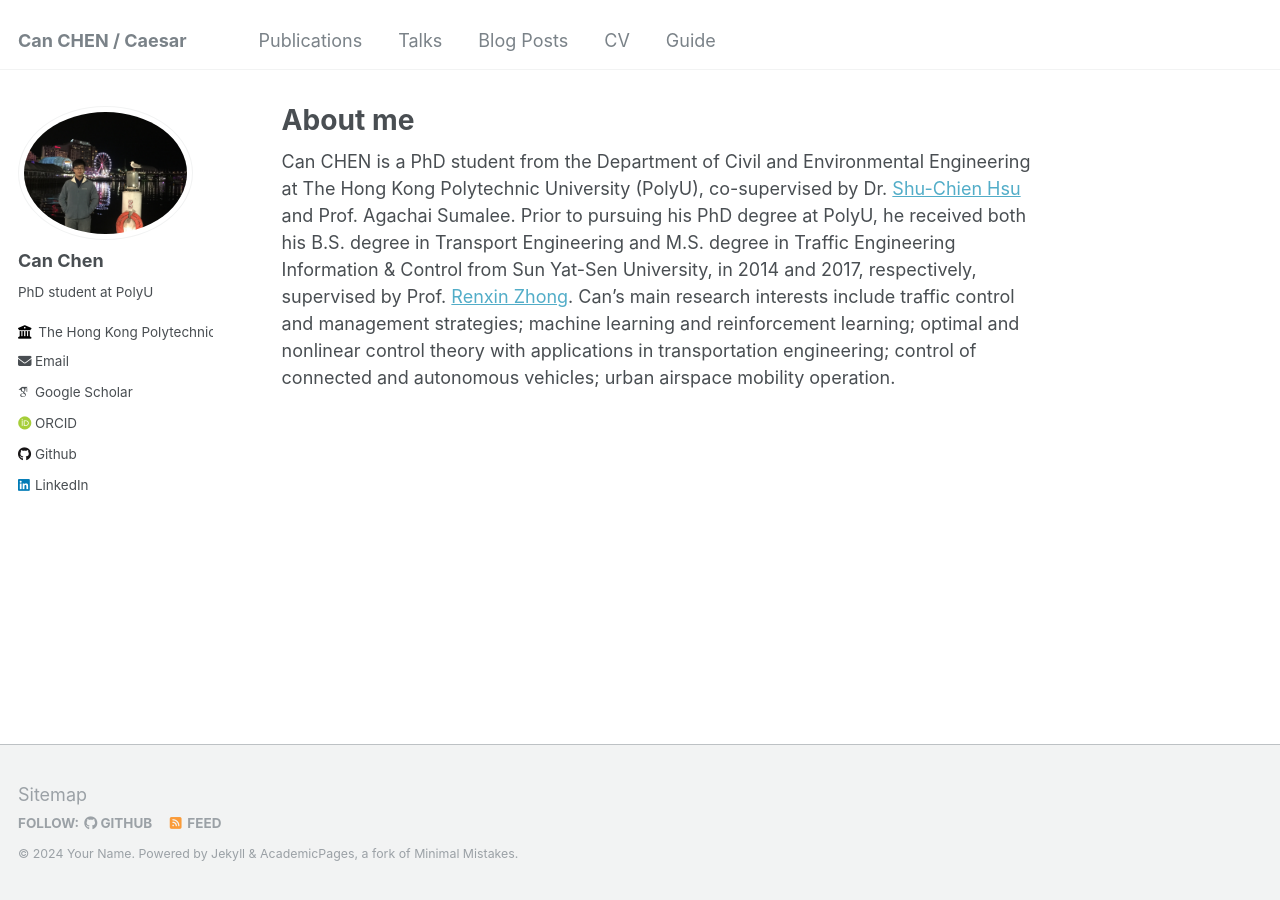
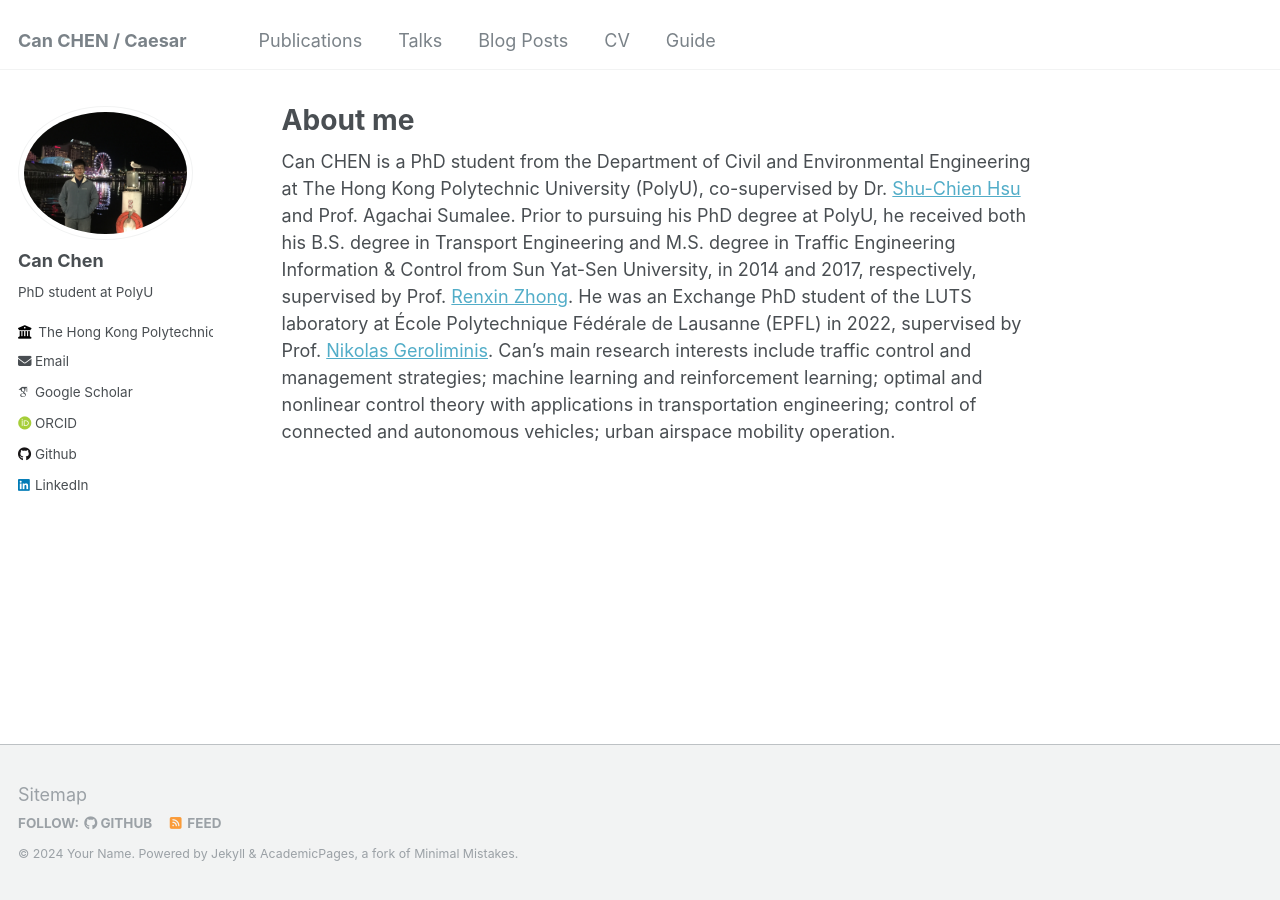
Before and after one commit to CanChen-Caesar/CanChen-Caesar.github.io, a Jekyll site: the page built from _pages/about.md, in a window 1280 px wide. Built offline with Jekyll 4.4.1, drawn with Linux system fonts in a browser that asks for light colours; some web fonts are replaced.

Commit message:
Update about.md

```diff
--- a/_pages/about.md
+++ b/_pages/about.md
@@ -7,7 +7,7 @@ redirect_from:
   - /about.html
 ---
 
-Can CHEN is a PhD student from the Department of Civil and Environmental Engineering at The Hong Kong Polytechnic University (PolyU), co-supervised by Dr. [Shu-Chien Hsu](https://drmarkhsu.wordpress.com/) and Prof. Agachai Sumalee. Prior to pursuing his PhD degree at PolyU, he received both his B.S. degree in Transport Engineering and M.S. degree in Traffic Engineering Information & Control from Sun Yat-Sen University, in 2014 and 2017, respectively, supervised by Prof. [Renxin Zhong](https://www.labxing.com/-1159). Can's main research interests include traffic control and management strategies; machine learning and reinforcement learning; optimal and nonlinear control theory with applications in transportation engineering; control of connected and autonomous vehicles; urban airspace mobility operation.
+Can CHEN is a PhD student from the Department of Civil and Environmental Engineering at The Hong Kong Polytechnic University (PolyU), co-supervised by Dr. [Shu-Chien Hsu](https://drmarkhsu.wordpress.com/) and Prof. Agachai Sumalee. Prior to pursuing his PhD degree at PolyU, he received both his B.S. degree in Transport Engineering and M.S. degree in Traffic Engineering Information & Control from Sun Yat-Sen University, in 2014 and 2017, respectively, supervised by Prof. [Renxin Zhong](https://www.labxing.com/-1159). He was an Exchange PhD student of the LUTS laboratory at École Polytechnique Fédérale de Lausanne (EPFL) in 2022, supervised by Prof. [Nikolas Geroliminis](https://people.epfl.ch/nikolas.geroliminis). Can's main research interests include traffic control and management strategies; machine learning and reinforcement learning; optimal and nonlinear control theory with applications in transportation engineering; control of connected and autonomous vehicles; urban airspace mobility operation.
 
 <!--
 A data-driven personal website
```
